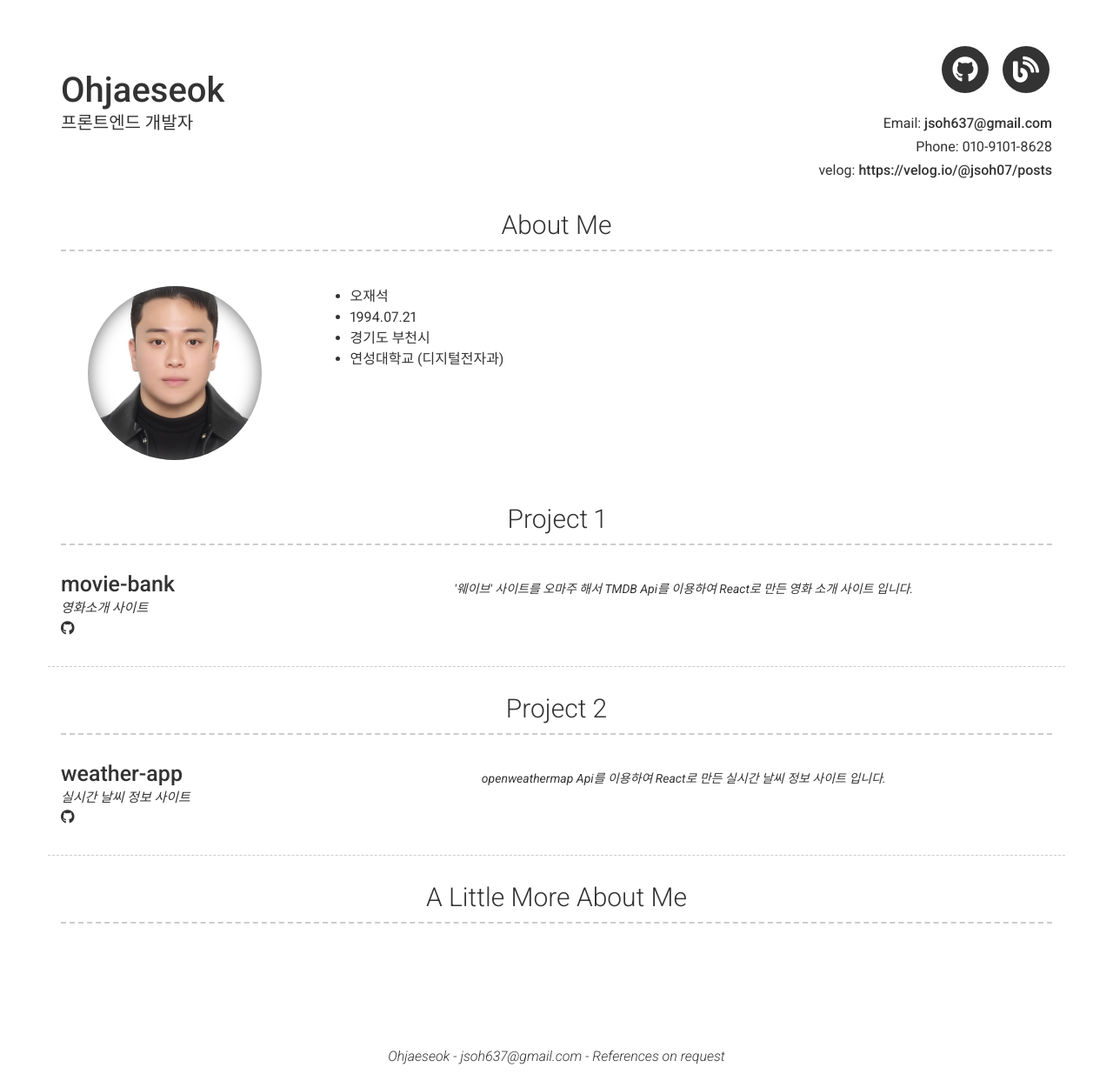
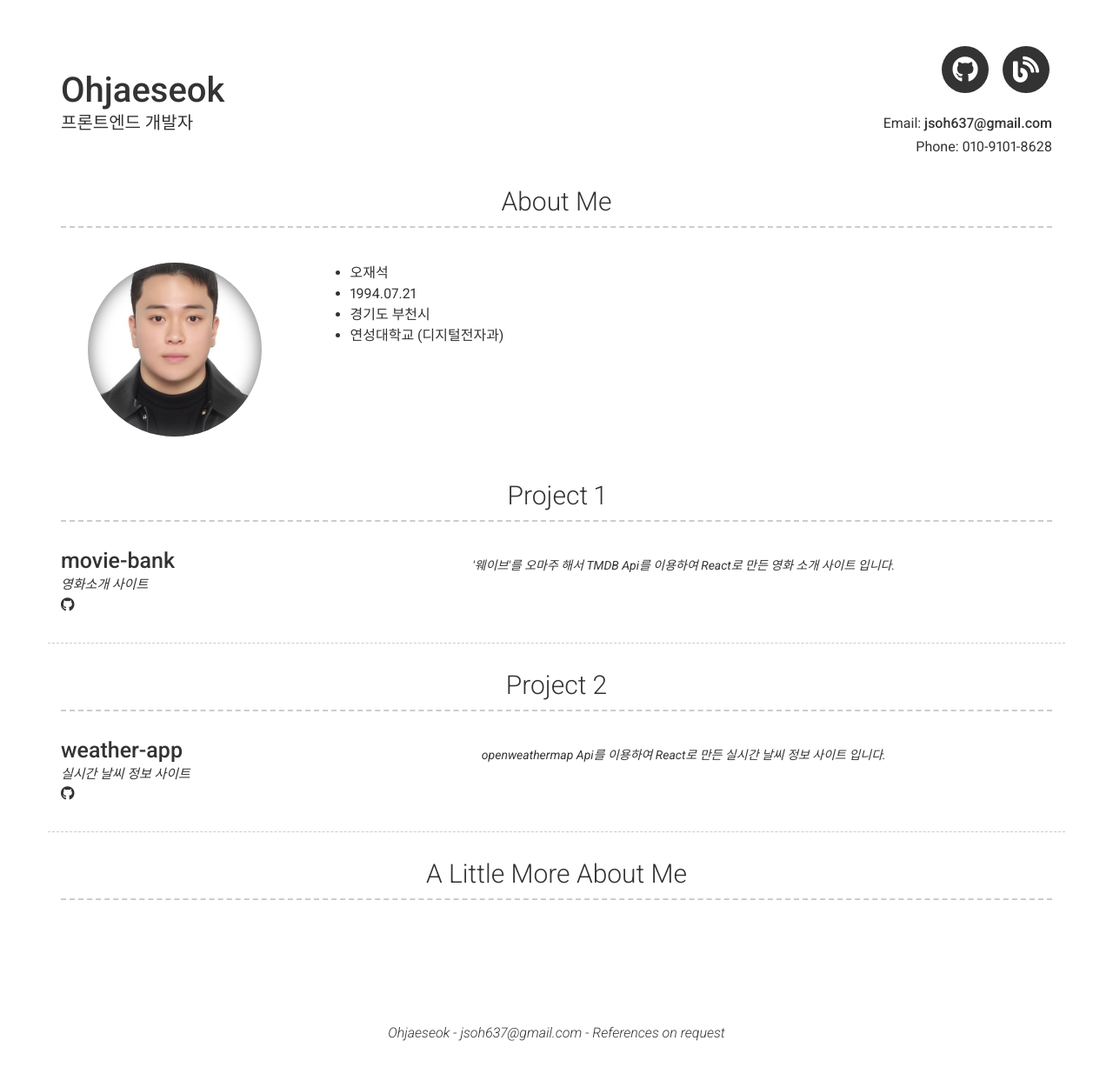
Before and after one commit to jsoh07/5hjae.github.io, a Jekyll site: the page built from index.md, in a window 1280 px wide. Shown: the whole page at 87% size. Built offline with Jekyll 4.4.1, drawn with Linux system fonts in a browser that asks for light colours; nearby versions of some CDN libraries; after the commit the page ends 1208 px from its top, so only the background shows below that.

Commit message:
수정16

```diff
--- a/_config.yml
+++ b/_config.yml
@@ -10,8 +10,8 @@ name: Ohjaeseok
 title: 프론트엔드 개발자
 email: jsoh637@gmail.com
 # email_title: Email (Email title override)
-website: https://velog.io/@jsoh07/posts
-website_title: velog
+# website: https://velog.io/@jsoh07/posts
+# website_title: velog
 phone: 010-9101-8628
 # phone_title: Phone (Phone title override)
 
@@ -56,7 +56,7 @@ content:
             icon: fab fa-github
             url: https://github.com/jsoh07/movie-bank
         quote: >
-          '웨이브' 사이트를 오마주 해서 TMDB Api를 이용하여 React로 만든 영화 소개 사이트 입니다.
+          '웨이브'를 오마주 해서 TMDB Api를 이용하여 React로 만든 영화 소개 사이트 입니다.
         description: | # this will include new lines to allow paragraphs
 
   - title: Project 2 # Title for the section
```
